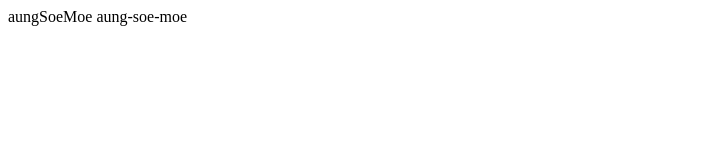
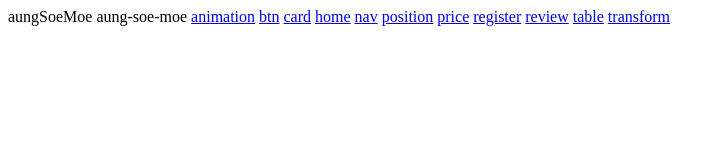
Before and after one commit to AUMGSOEMOE/csstest, a plain HTML site: page index.html in a window 1280 px wide. Shown: the whole page, without its empty margins (0-725 px from the left). Drawn offline with Linux system fonts and the light colour scheme.

Commit message:
link resdy

```diff
--- a/index.html
+++ b/index.html
@@ -8,5 +8,19 @@
 <body>
     aungSoeMoe <!-- (camel Case) -->
     aung-soe-moe
+
+    <a href="animation.html">animation</a>
+    <a href="button.html">btn</a>
+    <a href="card.html">card</a>
+    <a href="index.html">home</a>
+    <a href="nav-menu.html">nav</a>
+    <a href="position.html">position</a>
+    <a href="price-tag.html">price</a>
+    <a href="register.html">register</a>
+    <a href="review.html">review</a>
+    <a href="tables.html">table</a>
+    <a href="tramform.html">transform</a>
+
+
 </body>
 </html>
```
